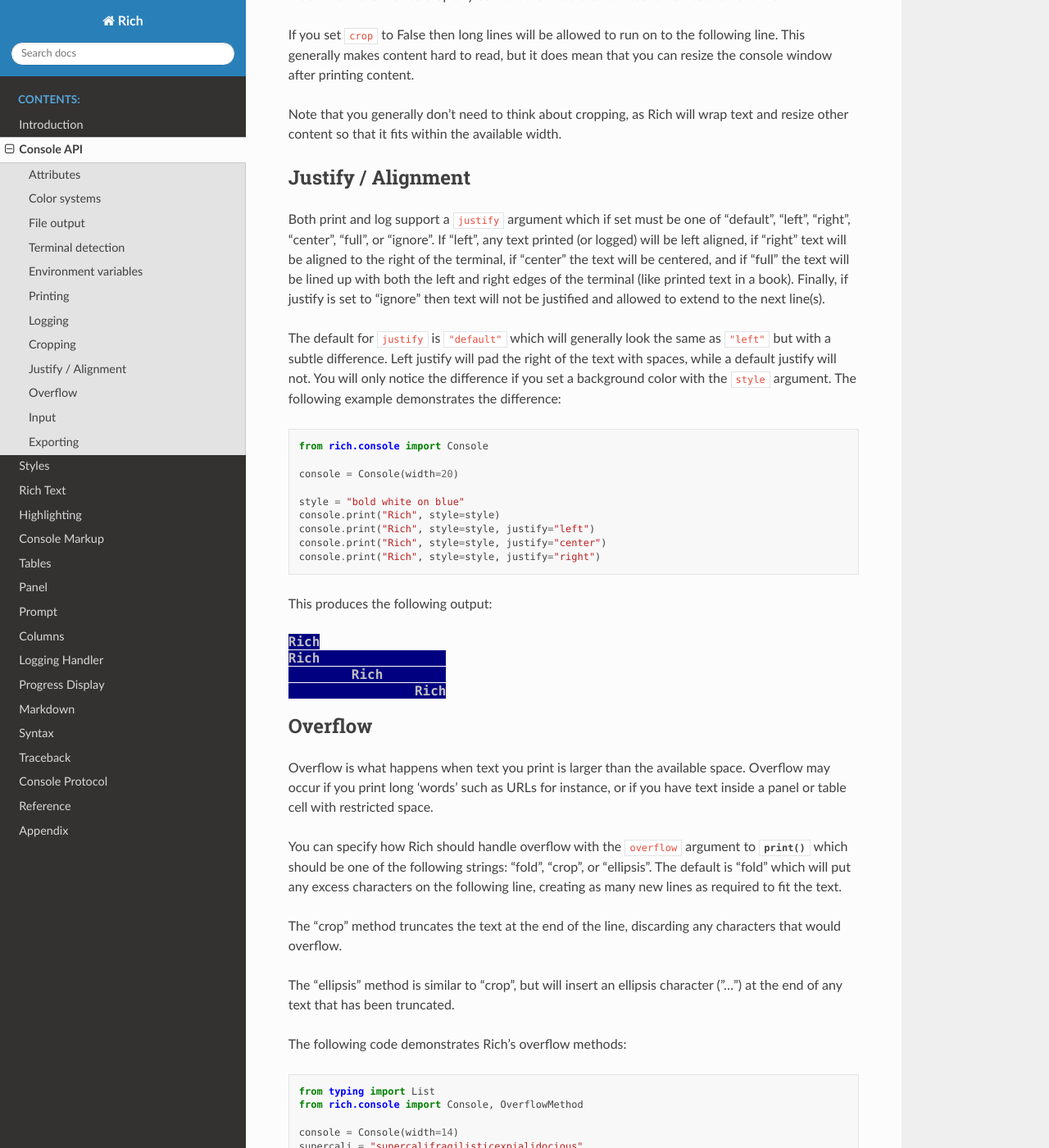
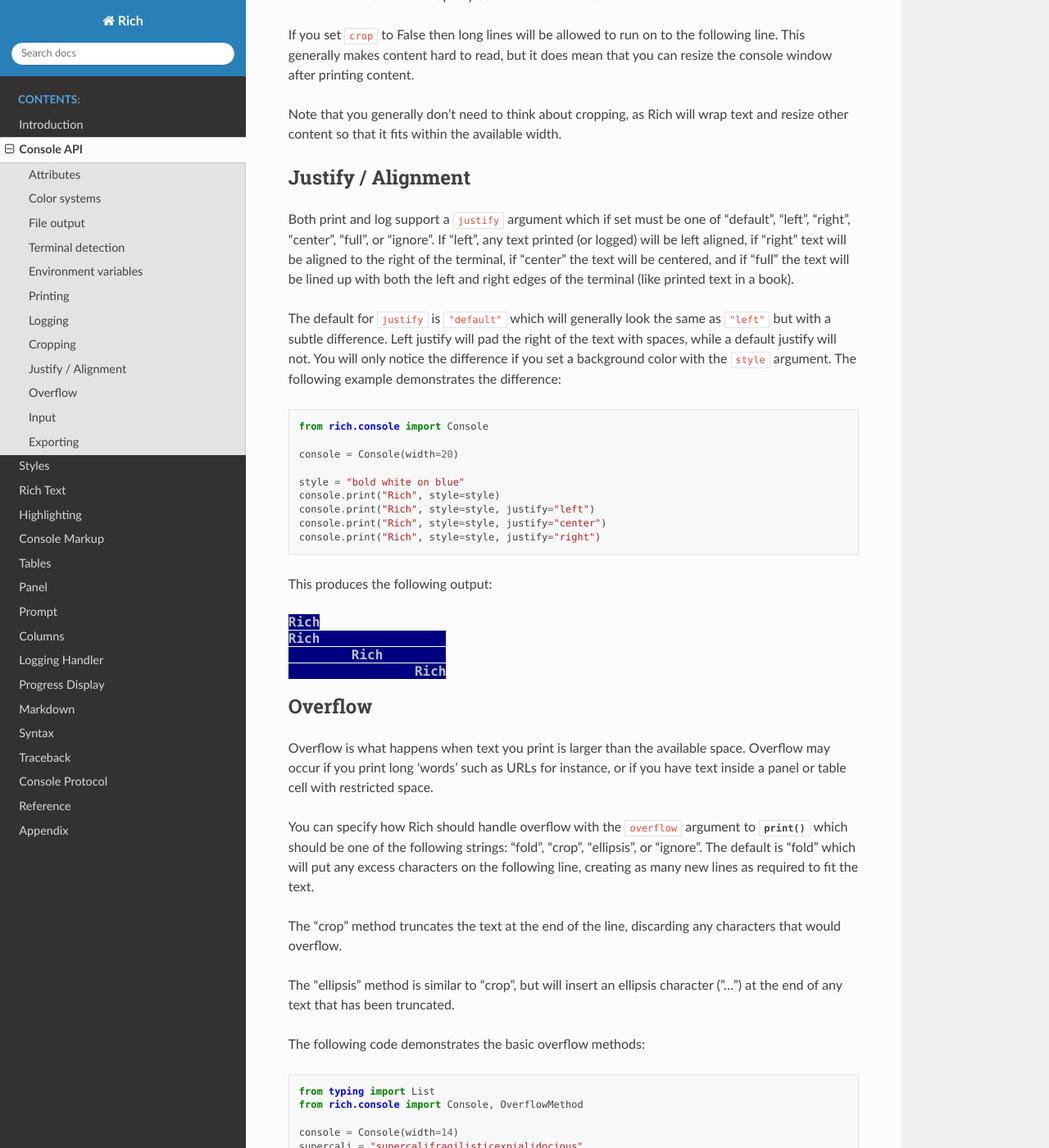
Before and after one commit to Textualize/rich, a Sphinx documentation site: the page built from docs/source/console.rst, in a window 1280 px wide and 1400 px high, scrolled down 2846 px. Shown: the whole window at 82% size. Built offline with Sphinx 7.4.7 and the Read the Docs theme 2.0.0, drawn with Linux system fonts in a browser that asks for light colours; some of the changed text lies outside the part shown.

Commit message:
overflow ignore

```diff
--- a/docs/source/console.rst
+++ b/docs/source/console.rst
@@ -112,7 +112,7 @@
 Justify / Alignment
 -------------------
 
-Both print and log support a ``justify`` argument which if set must be one of "default", "left", "right", "center", "full", or "ignore".  If "left", any text printed (or logged) will be left aligned, if "right" text will be aligned to the right of the terminal, if "center" the text will be centered, and if "full" the text will be lined up with both the left and right edges of the terminal (like printed text in a book). Finally, if justify is set to "ignore" then text will not be justified and allowed to extend to the next line(s).
+Both print and log support a ``justify`` argument which if set must be one of "default", "left", "right", "center", "full", or "ignore".  If "left", any text printed (or logged) will be left aligned, if "right" text will be aligned to the right of the terminal, if "center" the text will be centered, and if "full" the text will be lined up with both the left and right edges of the terminal (like printed text in a book).
 
 The default for ``justify`` is ``"default"`` which will generally look the same as ``"left"`` but with a subtle difference. Left justify will pad the right of the text with spaces, while a default justify will not. You will only notice the difference if you set a background color with the ``style`` argument. The following example demonstrates the difference::
 
@@ -142,13 +142,13 @@
 
 Overflow is what happens when text you print is larger than the available space. Overflow may occur if you print long 'words' such as URLs for instance, or if you have text inside a panel or table cell with restricted space.
 
-You can specify how Rich should handle overflow with the ``overflow`` argument to  :meth:`~rich.console.Console.print` which should be one of the following strings: "fold", "crop", or "ellipsis". The default is "fold" which will put any excess characters on the following line, creating as many new lines as required to fit the text.
+You can specify how Rich should handle overflow with the ``overflow`` argument to  :meth:`~rich.console.Console.print` which should be one of the following strings: "fold", "crop", "ellipsis", or "ignore". The default is "fold" which will put any excess characters on the following line, creating as many new lines as required to fit the text.
 
 The "crop" method truncates the text at the end of the line, discarding any characters that would overflow.
 
 The "ellipsis" method is similar to "crop", but will insert an ellipsis character ("…") at the end of any text that has been truncated.
 
-The following code demonstrates Rich's overflow methods::
+The following code demonstrates the basic overflow methods::
 
     from typing import List
     from rich.console import Console, OverflowMethod
```
Also changed, not shown: other parts of docs/source/console.rst (+1 -0 lines), CHANGELOG.md (+5 -0 lines), 4 other files.
